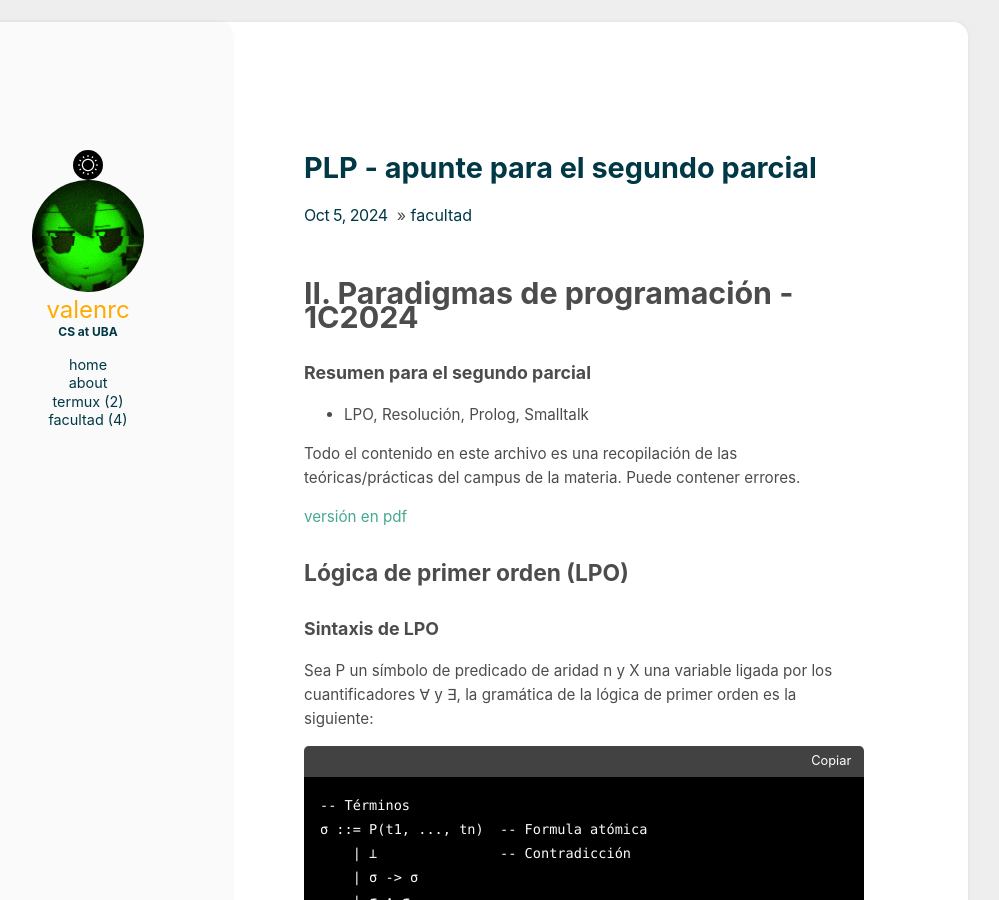
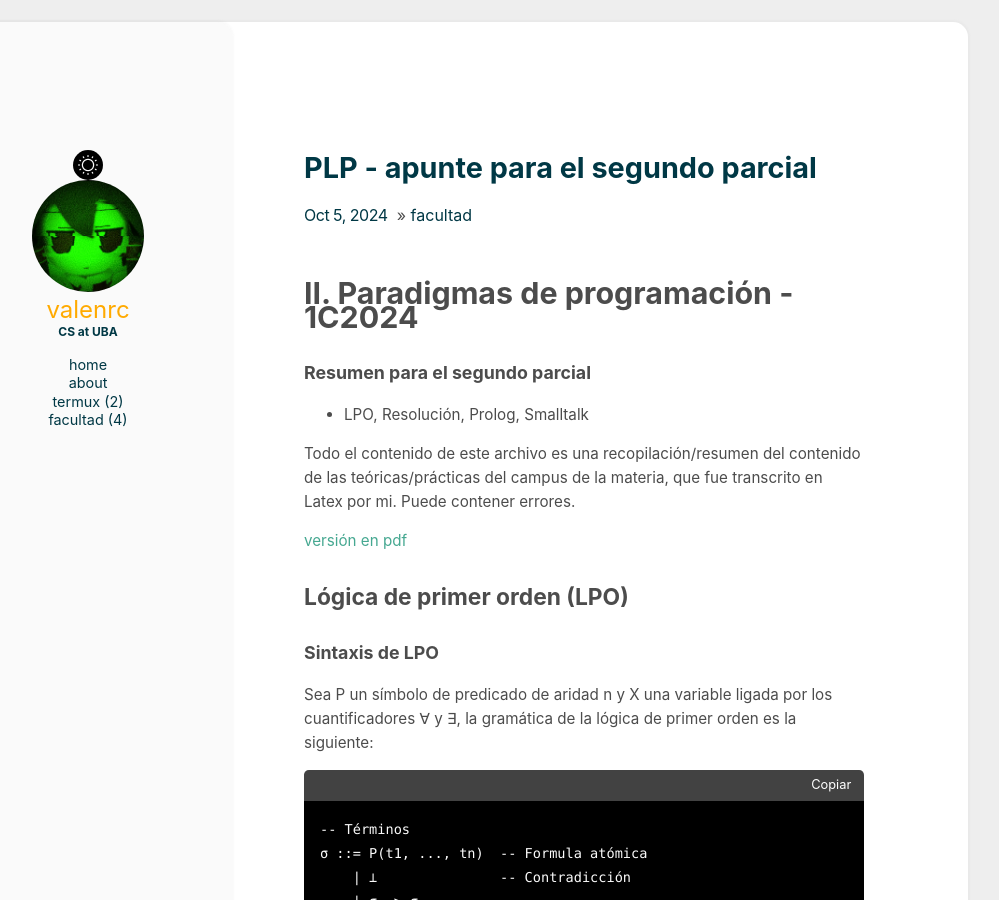
Before and after one commit to valenrc/valenrc.github.io, a Jekyll site: the page built from _posts/2024-10-05-apunteplp2.md, in a window 1280 px wide and 900 px high. Shown: the whole window, without its empty margins (184-1183 px from the left). Built offline with Jekyll 4.4.1, drawn with Linux system fonts in a browser that asks for light colours; formulas are drawn with MathJax 3.

Commit message:
update page content

```diff
--- a/_posts/2024-10-05-apunteplp2.md
+++ b/_posts/2024-10-05-apunteplp2.md
@@ -7,7 +7,7 @@ comments: false
 ### Resumen para el segundo parcial
 - LPO, Resolución, Prolog, Smalltalk
 
-Todo el contenido en este archivo es una recopilación de las teóricas/prácticas del campus de la materia. Puede contener errores.
+Todo el contenido de este archivo es una recopilación/resumen del contenido de las teóricas/prácticas del campus de la materia, que fue transcrito en Latex por mi. Puede contener errores.
 
 [versión en pdf](/assets/pdf/apunteplp2.pdf)
 
```
Also changed, not shown: _posts/2024-10-05-apunteplp1.md (+1 -1 lines).
